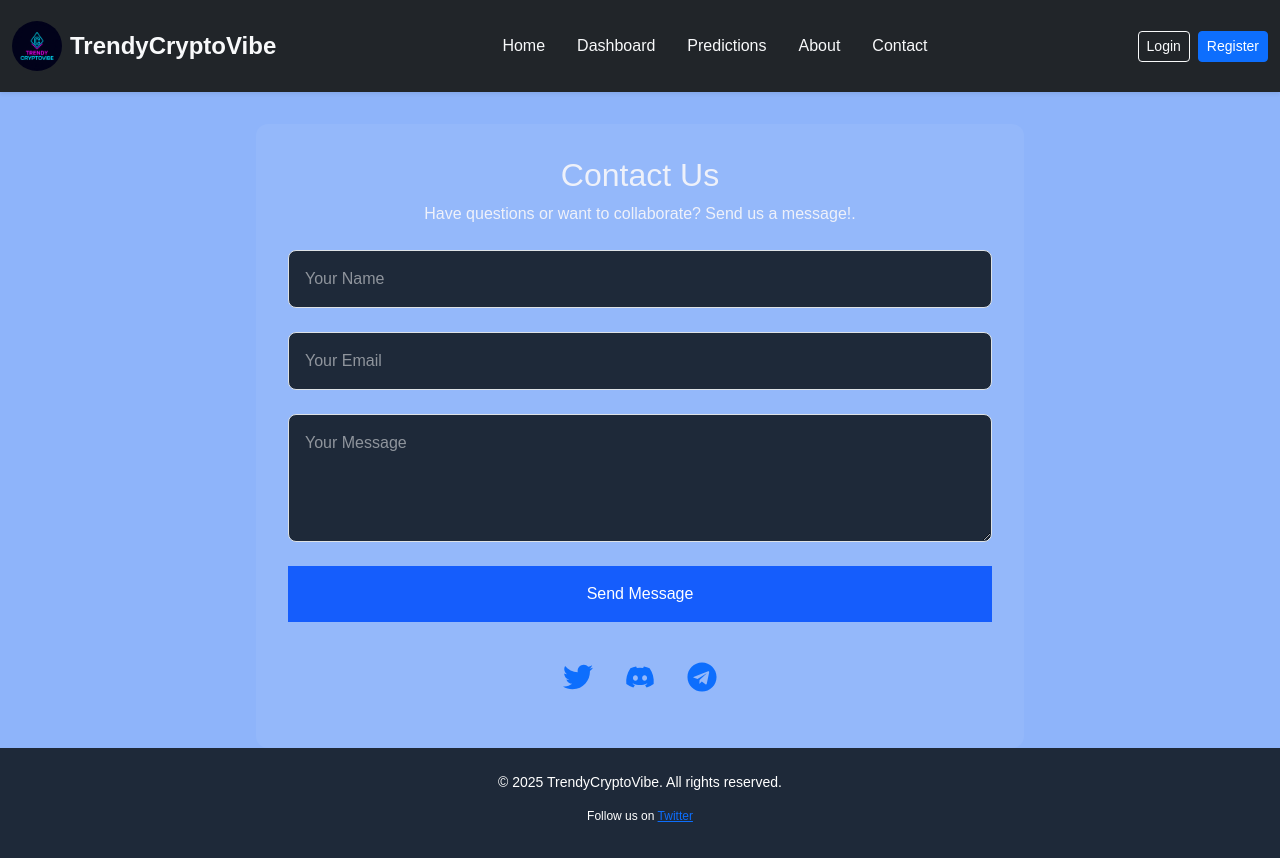
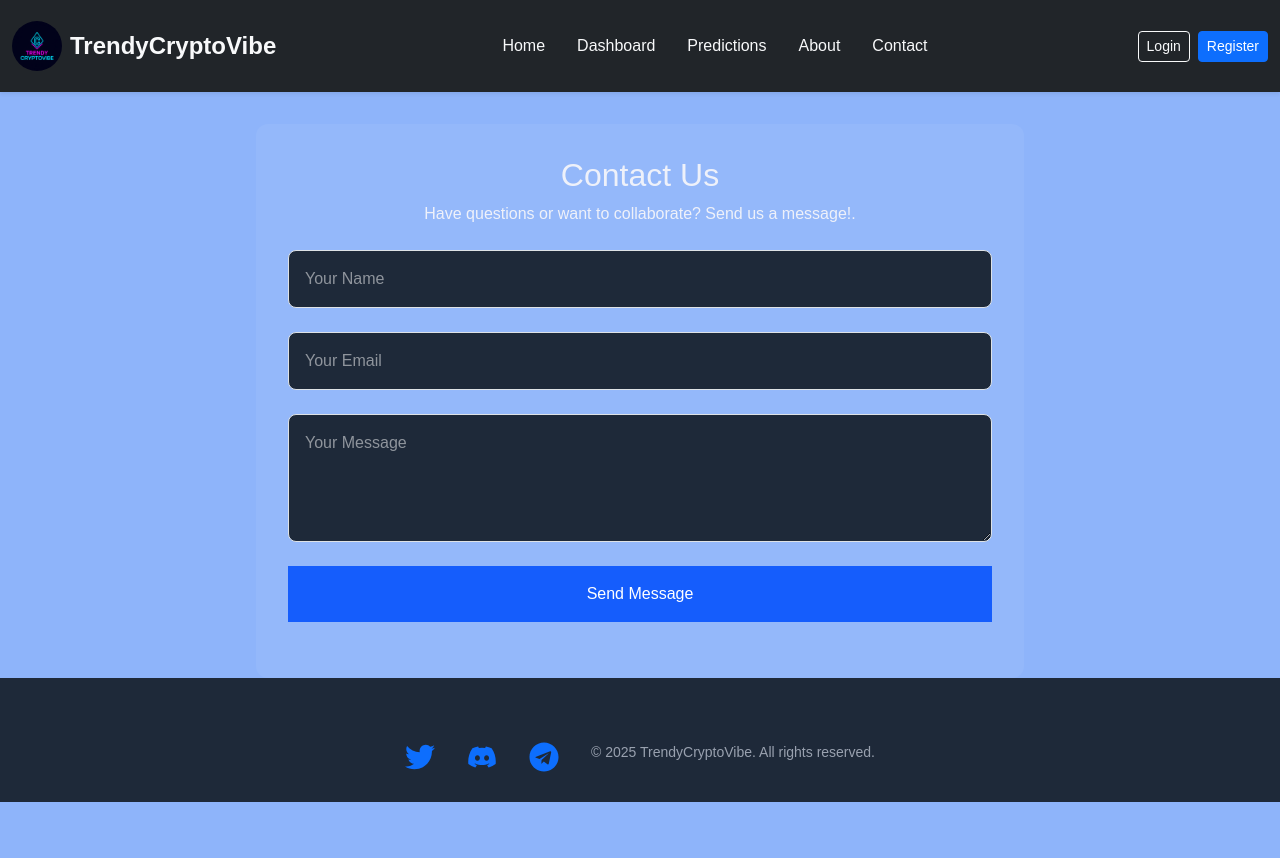
Before and after one commit to Kemmytheboss/CryptoHub, a Next.js app: page /contact in a window 1280 px wide. Shown: the top 858 px of the page. After the commit the page ends 802 px from the top, so only its background shows below. Built offline with nearby package versions, Linux system fonts and the light colour scheme.

Commit message:
removed social links from the contact page to footer

```diff
--- a/components/Contact.jsx
+++ b/components/Contact.jsx
@@ -1,7 +1,6 @@
 "use client";
 
 import { useState } from "react";
-import { FaTwitter, FaDiscord, FaTelegram } from "react-icons/fa";
 
 export default function Contact() {
   const [formData, setFormData] = useState({
@@ -64,29 +63,7 @@ export default function Contact() {
                         Send Message
                     </button>
                 </form>
-                <div className="flex justify-center gap-8 mt-10">
-                    <a
-                        href="https://twitter.com"
-                        target="_blank"
-                        className="text-[#00FFF0] text-3xl hover:text-[#FF00FF] hover:drop-shadow-[0_0_20px_#FF00FF] transition-all duration-300"
-                    >
-                        <FaTwitter />
-                    </a>
-                    <a
-                        href="https://discord.com"
-                        target="_blank"
-                        className="text-[#00FFF0] text-3xl hover:text-[#FF00FF] hover:drop-shadow-[0_0_20px_#FF00FF] transition-all duration-300"
-                    >
-                        <FaDiscord />
-                    </a>
-                    <a
-                        href="https://telegram.org"
-                        target="_blank"
-                        className="text-[#00FFF0] text-3xl hover:text-[#FF00FF] hover:drop-shadow-[0_0_20px_#FF00FF] transition-all duration-300"
-                    >
-                        <FaTelegram />
-                    </a>
-                </div>
+
             </div>
         </section>
     );
--- a/components/Footer.jsx
+++ b/components/Footer.jsx
@@ -1,16 +1,36 @@
+'use client';
+import { FaTwitter, FaDiscord, FaTelegram } from "react-icons/fa";
+
 function Footer() {
   return (
     <footer className="bg-gray-800 text-white py-4 mt-auto">
       <div className="container mx-auto text-center">
-        <p className="text-sm">
+        <div className="flex justify-center gap-8 mt-10">
+                    <a
+                        href="https://twitter.com"
+                        target="_blank"
+                        className="text-[#00FFF0] text-3xl hover:text-[#FF00FF] hover:drop-shadow-[0_0_20px_#FF00FF] transition-all duration-300"
+                    >
+                        <FaTwitter />
+                    </a>
+                    <a
+                        href="https://discord.com"
+                        target="_blank"
+                        className="text-[#00FFF0] text-3xl hover:text-[#FF00FF] hover:drop-shadow-[0_0_20px_#FF00FF] transition-all duration-300"
+                    >
+                        <FaDiscord />
+                    </a>
+                    <a
+                        href="https://telegram.org"
+                        target="_blank"
+                        className="text-[#00FFF0] text-3xl hover:text-[#FF00FF] hover:drop-shadow-[0_0_20px_#FF00FF] transition-all duration-300"
+                    >
+                        <FaTelegram />
+                    </a>
+        <p className="text-gray-400 text-sm text-center">
           &copy; {new Date().getFullYear()} TrendyCryptoVibe. All rights reserved.
         </p>
-        <p className="text-xs mt-2">
-          Follow us on{" "}
-          <a href="https://twitter.com/TrendyCryptoVibe" className="text-blue-400 hover:underline">
-            Twitter
-          </a>
-        </p>
+        </div>
       </div>
     </footer>
   );
```
